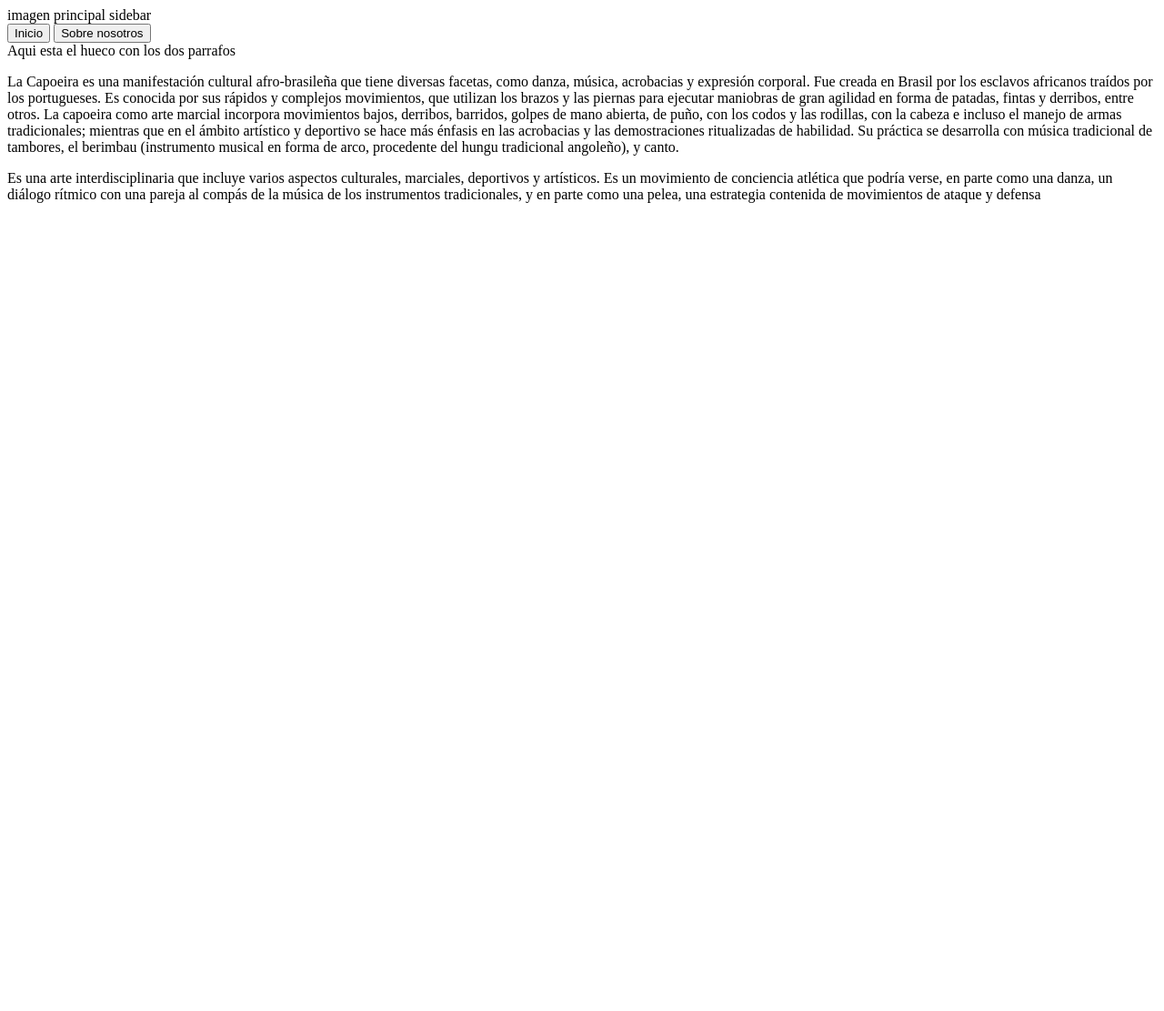
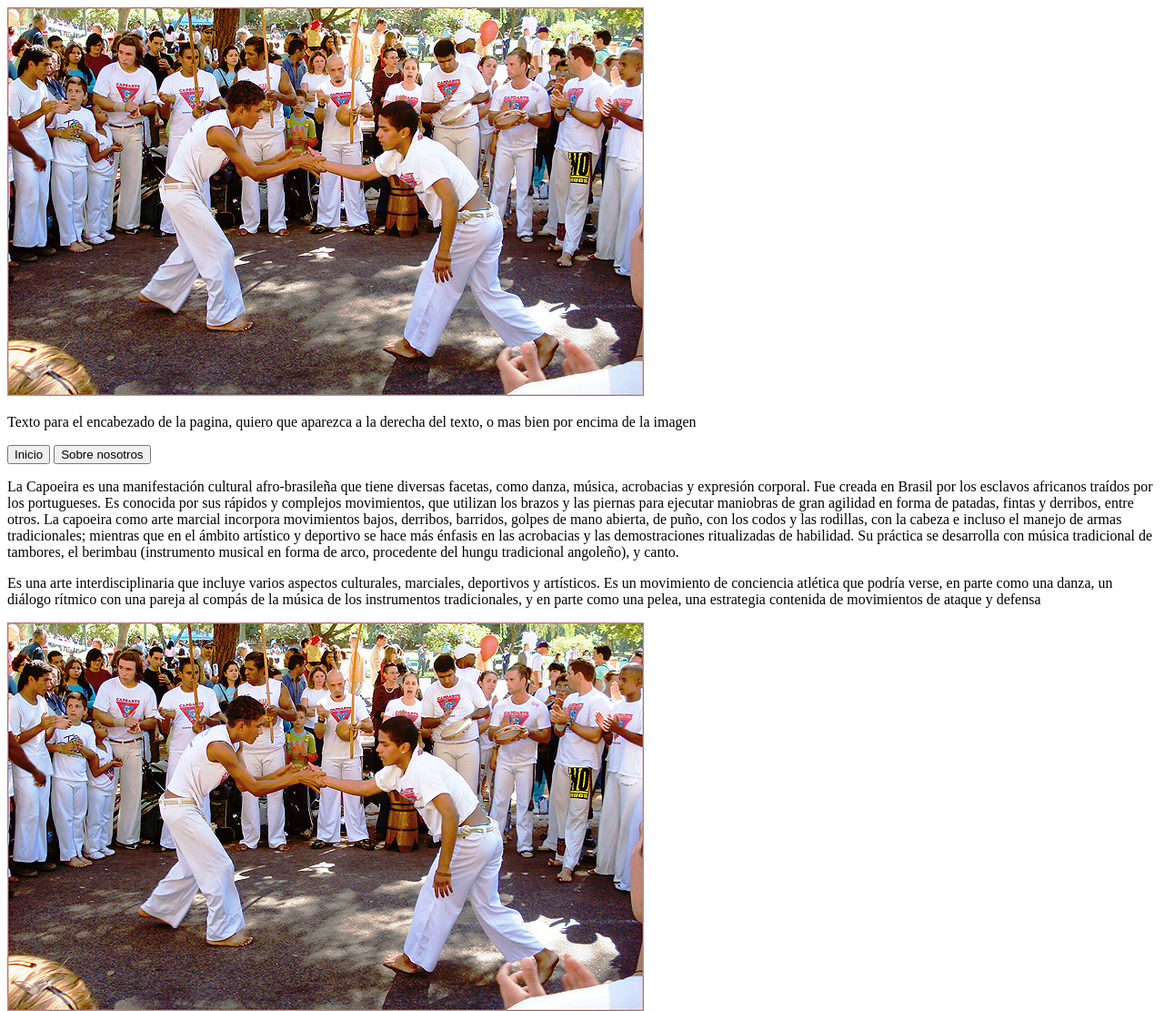
Before and after one commit to Vvevegvega/Ivan_Vega_ProyectoGlobal_1a_evaluacion, a plain HTML site: page index.html in a window 1280 px wide. Shown: the top 1111 px of the page at 91% size. Before the commit the page ends 800 px from the top, so only its background shows below. Drawn offline with Linux system fonts and the light colour scheme.

Commit message:
Primer comit con una estructura muy muy primitiva

```diff
--- a/index.html
+++ b/index.html
@@ -8,14 +8,13 @@
 <body>
     <div class="container">
         <header>
-            imagen principal
-            sidebar
+            <img src="./imagenes/Roda_de_capoeira1.jpg" alt="Grupo de gente en circulo practicando una Roda do capoeira">
+            <p> Texto para el encabezado de la pagina, quiero que aparezca a la derecha del texto, o mas bien por encima de la imagen</p>
             <nav>
                 <button>Inicio</button>
                 <button>Sobre nosotros</button>
             </nav>
         </header>
-        Aqui esta el hueco con los dos parrafos
         <p>
             La Capoeira es una manifestación cultural afro-brasileña que tiene diversas facetas, como danza, música, acrobacias y expresión corporal. Fue creada en Brasil por los esclavos africanos traídos por los portugueses. Es conocida por sus rápidos y complejos movimientos, que utilizan los brazos y las piernas para ejecutar maniobras de gran agilidad en forma de patadas, fintas y derribos, entre otros. La capoeira como arte marcial incorpora movimientos bajos, derribos, barridos, golpes de mano abierta, de puño, con los codos y las rodillas, con la cabeza e incluso el manejo de armas tradicionales; mientras que en el ámbito artístico y deportivo se hace más énfasis en las acrobacias y las demostraciones ritualizadas de habilidad. Su práctica se desarrolla con música tradicional de tambores, el berimbau (instrumento musical en forma de arco, procedente del hungu tradicional angoleño), y canto.
         </p>
@@ -23,7 +22,15 @@
             Es una arte interdisciplinaria que incluye varios aspectos culturales, marciales, deportivos y artísticos. Es un movimiento de conciencia atlética que podría verse, en parte como una danza, un diálogo rítmico con una pareja al compás de la música de los instrumentos tradicionales, y en parte como una pelea, una estrategia contenida de movimientos de ataque y defensa
         </p>
         <div>
-            <img>
+            <img src="./imagenes/Roda_de_capoeira1.jpg" alt="Grupo de gente en circulo practicando una Roda do capoeira">
+            <img src="./imagenes/Roda_de_capoeira1.jpg" alt="Grupo de gente en circulo practicando una Roda do capoeira">
+            <img src="./imagenes/Roda_de_capoeira1.jpg" alt="Grupo de gente en circulo practicando una Roda do capoeira">
+            <img src="./imagenes/Roda_de_capoeira1.jpg" alt="Grupo de gente en circulo practicando una Roda do capoeira">
+            <img src="./imagenes/Roda_de_capoeira1.jpg" alt="Grupo de gente en circulo practicando una Roda do capoeira">
+            <img src="./imagenes/Roda_de_capoeira1.jpg" alt="Grupo de gente en circulo practicando una Roda do capoeira">
+            <img src="./imagenes/Roda_de_capoeira1.jpg" alt="Grupo de gente en circulo practicando una Roda do capoeira">
+            <img src="./imagenes/Roda_de_capoeira1.jpg" alt="Grupo de gente en circulo practicando una Roda do capoeira">
+            <img src="./imagenes/Roda_de_capoeira1.jpg" alt="Grupo de gente en circulo practicando una Roda do capoeira">
 
         </div>
 
```
